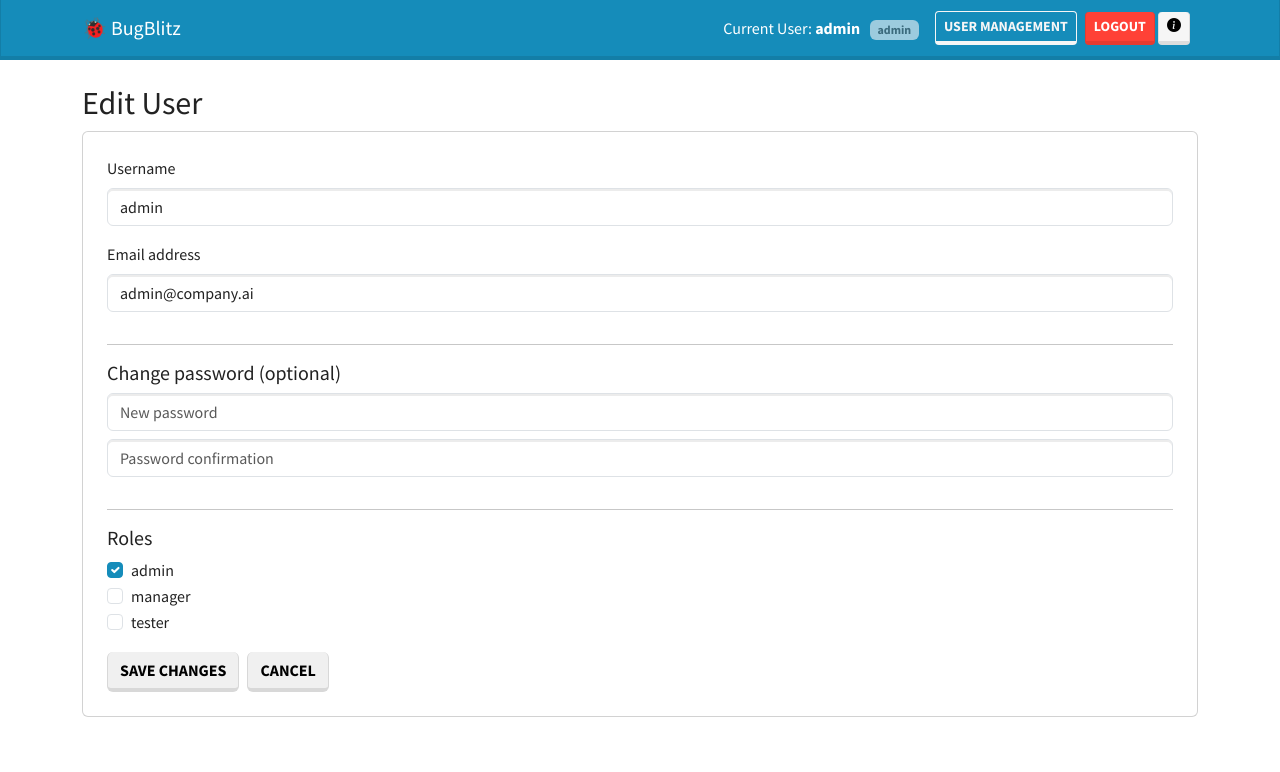
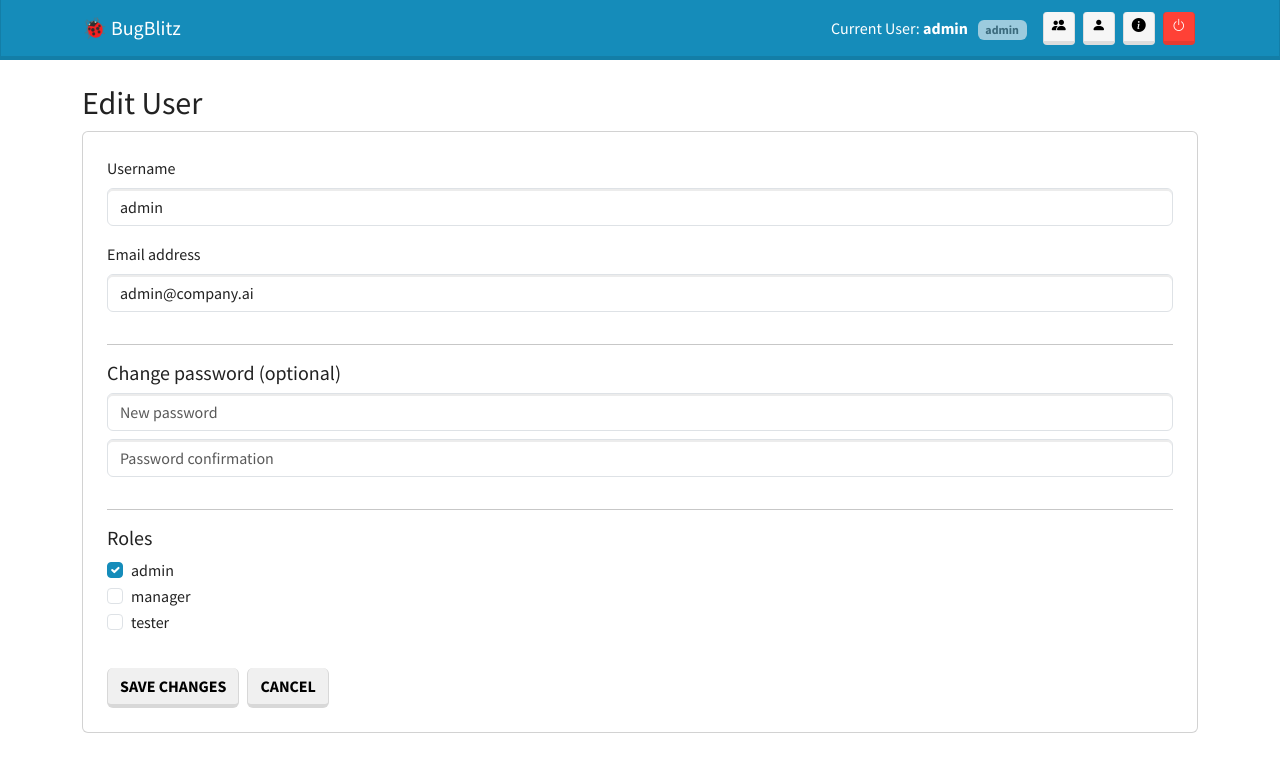
Before and after one commit to winklermw-mz/BugBlitz, a Flask app: page /admin/users/1/edit in a window 1280 px wide. Shown: the top 772 px of the page. Run offline with Flask 3, Linux system fonts and the light colour scheme; a user stored in the database is signed in; some libraries are stand-ins or nearby versions.

Commit message:
feature: added user profile dialog, adopted header action buttons

```diff
--- a/app.py
+++ b/app.py
@@ -53,6 +53,12 @@ def admin_users():
 @login_required
 def edit_user(user_id: int):
     return route_user_edit(user_id)
+
+@app.route('/profile/edit', methods=['GET', 'POST'])
+@login_required
+def edit_profile():
+    from flask_login import current_user
+    return route_user_edit(current_user.id, is_self_edit=True)
 
 @app.route('/project/new', methods=['GET', 'POST'])
 @login_required
--- a/route/user.py
+++ b/route/user.py
@@ -45,41 +45,65 @@ def route_user_administration():
     return render_template('admin.html', users=users, all_roles=all_roles, admin_id=USER_ADMIN)
 
 # ROUTE: Modify user
-def route_user_edit(user_id: int):
-    if not current_user.is_admin():
+def route_user_edit(user_id: int, is_self_edit: bool = False):
+    if not current_user.is_admin() and not is_self_edit:
         abort(403)
 
-    user = User.query.get_or_404(user_id)
+    if is_self_edit and current_user.id != user_id:
+        abort(403)
+
+    if is_self_edit:
+        user = current_user
+    else:
+        user = User.query.get_or_404(user_id)
+
     all_roles = Role.query.all()
 
     if request.method == 'POST':
-        username = str(request.form.get('username'))
+        if is_self_edit:
+            username = user.username
+        else:
+            username = str(request.form.get('username'))
+
         email = str(request.form.get('email'))
-        roles = request.form.getlist('roles')
         pwd = str(request.form.get('password'))
         pwd2 = str(request.form.get('password_repeat'))
 
         if pwd or pwd2:
             if pwd != pwd2:
                 flash("Error: Passwords do not match.")
-                return redirect(url_for('edit_user', user_id=user.id))
+                if is_self_edit:
+                    return redirect(url_for('edit_profile'))
+                else:
+                    return redirect(url_for('edit_user', user_id=user.id))
+
             user.password_hash = generate_password_hash(pwd, method='scrypt')
 
         existing = User.query.filter_by(email=email).first()
         if existing and existing.id != user.id:
             flash("Error: Email address is already in use.")
-            return redirect(url_for('edit_user', user_id=user.id))
+            if is_self_edit:
+                return redirect(url_for('edit_profile'))
+            else:
+                return redirect(url_for('edit_user', user_id=user.id))
 
-        user.username = username
         user.email = email
-        user.roles = []
-        for role_name in roles:
-            r = Role.query.filter_by(name=role_name).first()
-            if r:
-                user.roles.append(r)
+
+        if not is_self_edit:
+            roles = request.form.getlist('roles')
+            user.username = username
+            user.roles = []
+            for role_name in roles:
+                r = Role.query.filter_by(name=role_name).first()
+                if r:
+                    user.roles.append(r)
 
         db.session.commit()
         flash("User updated.")
-        return redirect(url_for('admin_users'))
 
-    return render_template('user_form.html', user=user, all_roles=all_roles)
+        if is_self_edit:
+            return redirect(url_for('dashboard'))
+        else:
+            return redirect(url_for('admin_users'))
+
+    return render_template('user_form.html', user=user, all_roles=all_roles, is_self_edit=is_self_edit)
--- a/templates/base.html
+++ b/templates/base.html
@@ -27,14 +27,16 @@
                 </span>
 
                 {% if current_user.is_admin() %}
-                <a href="{{ url_for('admin_users') }}" class="btn btn-sm btn-outline-light me-2">User Management</a>
+                    <a href="{{ url_for('admin_users') }}" class="btn btn-sm btn-light me-2"><i class="bi bi-people-fill"></i></a>
                 {% endif %}
 
-                <a href="{{ url_for('logout') }}" class="btn btn-sm btn-danger">Logout</a>&nbsp;
-
-                <button type="button" class="btn btn-sm btn-light me-2" data-bs-toggle="modal" data-bs-target="#copyrightModal" aria-label="Copyright Informationen">
+                <a href="{{ url_for('edit_profile') }}" class="btn btn-sm btn-light me-2" aria-label="Edit Profile">
+                    <i class="bi bi-person-fill"></i>
+                </a>
+                <button type="button" class="btn btn-sm btn-light me-2" data-bs-toggle="modal" data-bs-target="#copyrightModal" aria-label="Copyright Information">
                     <i class="bi bi-info-circle-fill"></i>
                 </button>
+                <a href="{{ url_for('logout') }}" class="btn btn-sm btn-danger"><i class="bi bi-power"></i></a>&nbsp;
             </div>
             {% endif %}
         </div>
--- a/templates/user_form.html
+++ b/templates/user_form.html
@@ -1,13 +1,15 @@
 {% extends "base.html" %}
 {% block content %}
-<h2>Edit User</h2>
+<h2>{% if is_self_edit %}Edit Profile{% else %}Edit User{% endif %}</h2>
 
 <form method="POST" class="card p-4">
 
+    {% if not is_self_edit %}
     <div class="mb-3">
         <label class="form-label">Username</label>
         <input type="text" name="username" class="form-control" value="{{ user.username }}" required>
     </div>
+    {% endif %}
 
     <div class="mb-3">
         <label class="form-label">Email address</label>
@@ -21,8 +23,9 @@
     <input type="password" name="password_repeat" placeholder="Password confirmation" class="form-control mb-3">
 
     <hr>
+    <h5>Roles</h5>
 
-    <h5>Roles</h5>
+    {% if not is_self_edit %}
         {% for role in all_roles %}
         <div class="form-check">
             <input class="form-check-input" type="checkbox"
@@ -32,10 +35,19 @@
             <label class="form-check-label" for="role_{{ role.id }}">{{ role.name }}</label>
         </div>
         {% endfor %}
+    {% else %}
+        <span>
+            {% for role in current_user.roles %}
+            <span class="badge bg-primary">{{ role.name }}</span>
+            {% endfor %}
+        </span>
+    {% endif %}
 
     <div class="d-flex justify-content-start gap-2 mt-3">
+        <div class="d-flex justify-content-start gap-2 mt-3">
             <button type="submit" class="btn btn-secondary">Save Changes</button>
-        <a href="{{ url_for('admin_users') }}" class="btn btn-secondary">Cancel</a>
+            <a href="{% if is_self_edit %}{{ url_for('dashboard') }}{% else %}{{ url_for('admin_users') }}{% endif %}" class="btn btn-secondary">Cancel</a>
+        </div>
     </div>
 </form>
 
```
Lines whose indentation alone changed are shown as unchanged.
